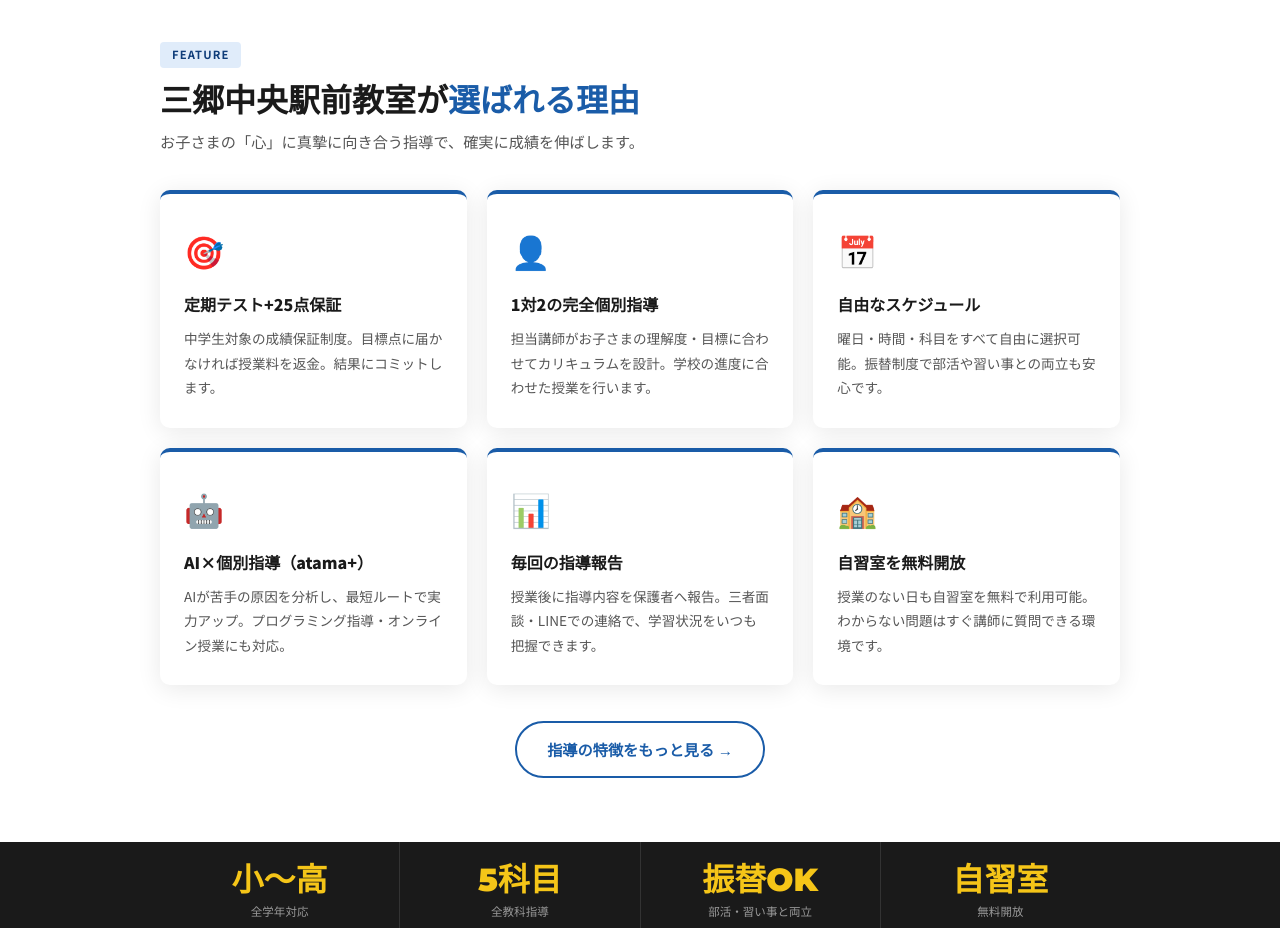
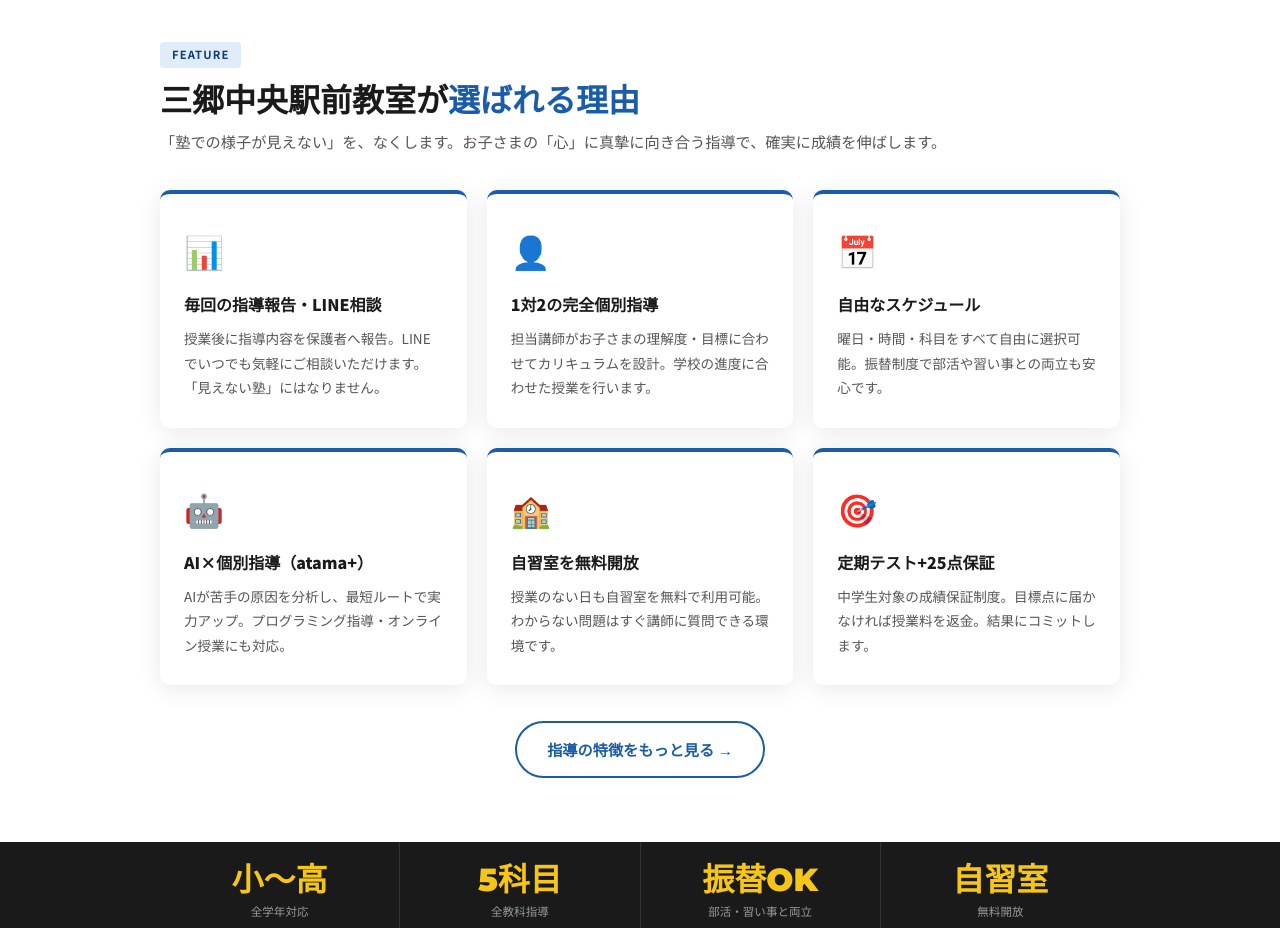
Before and after one commit to k9223721-byte/covez-misato-Local-Path, a plain HTML site: page index.html in a window 1280 px wide. Shown: the part 780-1708 px from the top of the page. Drawn offline with Linux system fonts and the light colour scheme.

Commit message:
選ばれる理由セクションを保護者連携軸で並び替え・強化

```diff
--- a/index.html
+++ b/index.html
@@ -126,13 +126,13 @@
     <div class="reveal">
       <span class="section-tag">FEATURE</span>
       <h2 class="section-title">三郷中央駅前教室が<em>選ばれる理由</em></h2>
-      <p class="section-lead">お子さまの「心」に真摯に向き合う指導で、確実に成績を伸ばします。</p>
+      <p class="section-lead">「塾での様子が見えない」を、なくします。お子さまの「心」に真摯に向き合う指導で、確実に成績を伸ばします。</p>
     </div>
     <div class="feat-grid">
       <div class="feat-card reveal">
-        <div class="feat-icon">🎯</div>
-        <h3>定期テスト+25点保証</h3>
-        <p>中学生対象の成績保証制度。目標点に届かなければ授業料を返金。結果にコミットします。</p>
+        <div class="feat-icon">📊</div>
+        <h3>毎回の指導報告・LINE相談</h3>
+        <p>授業後に指導内容を保護者へ報告。LINEでいつでも気軽にご相談いただけます。「見えない塾」にはなりません。</p>
       </div>
       <div class="feat-card reveal">
         <div class="feat-icon">👤</div>
@@ -150,14 +150,14 @@
         <p>AIが苦手の原因を分析し、最短ルートで実力アップ。プログラミング指導・オンライン授業にも対応。</p>
       </div>
       <div class="feat-card reveal">
-        <div class="feat-icon">📊</div>
-        <h3>毎回の指導報告</h3>
-        <p>授業後に指導内容を保護者へ報告。三者面談・LINEでの連絡で、学習状況をいつも把握できます。</p>
-      </div>
-      <div class="feat-card reveal">
         <div class="feat-icon">🏫</div>
         <h3>自習室を無料開放</h3>
         <p>授業のない日も自習室を無料で利用可能。わからない問題はすぐ講師に質問できる環境です。</p>
+      </div>
+      <div class="feat-card reveal">
+        <div class="feat-icon">🎯</div>
+        <h3>定期テスト+25点保証</h3>
+        <p>中学生対象の成績保証制度。目標点に届かなければ授業料を返金。結果にコミットします。</p>
       </div>
     </div>
     <div style="text-align:center;margin-top:36px">
```
